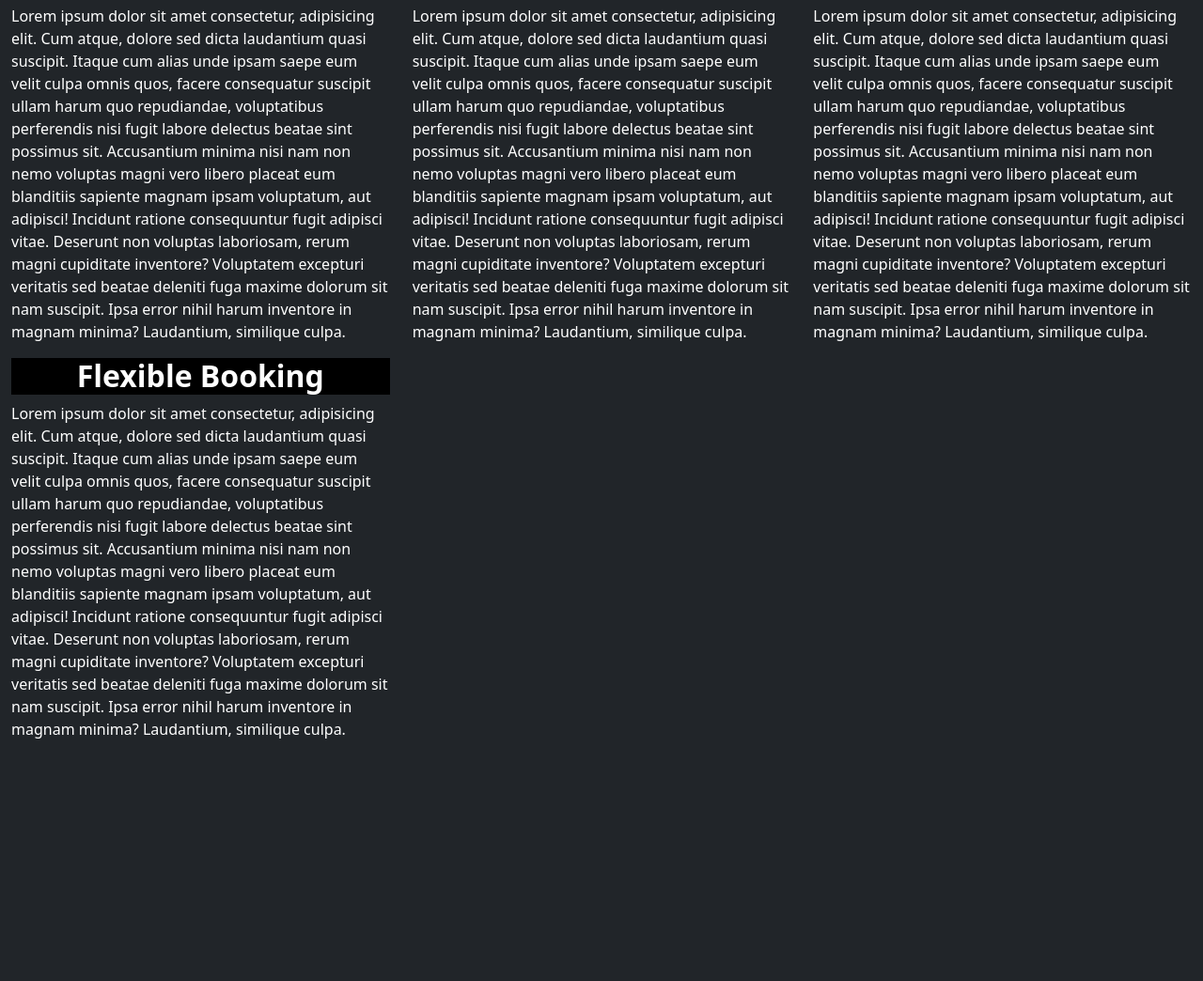
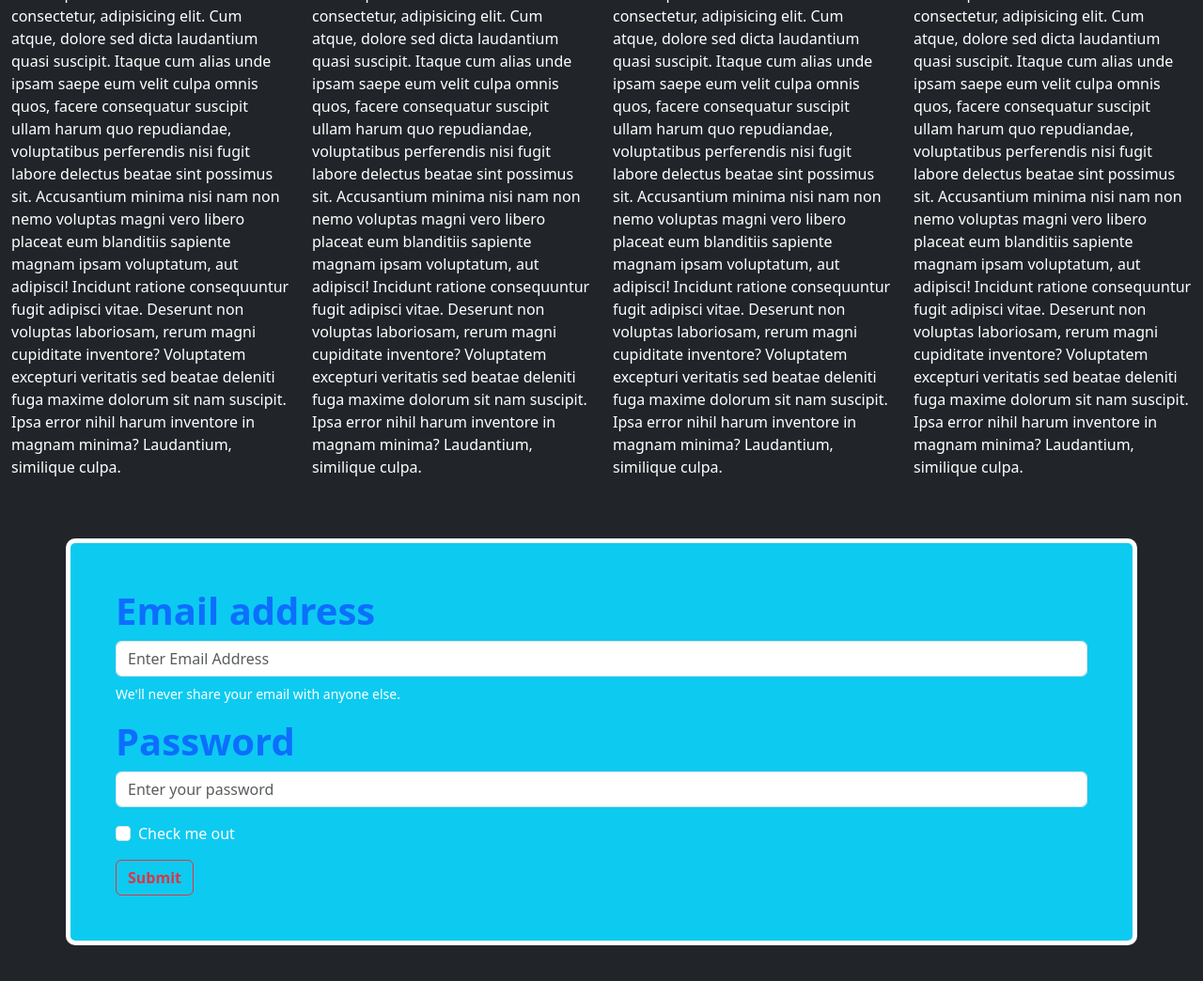
Before and after one commit to Udaypunia9027/bootstrap-project, a website: page index.html in a window 1280 px wide. Shown: the part 1860-2904 px from the top of the page at 94% size. Before the commit the page ends 2664 px from the top, so only its background shows below. Drawn offline with nearby package versions, Linux system fonts and the light colour scheme.

Commit message:
Form added

```diff
--- a/index.html
+++ b/index.html
@@ -26,7 +26,6 @@
   <div class="bg-primary p-4">
     <h1 class="text-white text-capitalize text-center fw-bolder fst-italic">Bootstrap Mastery V5.3.8</h1>
   </div>
-  colors
   <div class="text-center mx-auto mt-5 pt-5" style=" height: 500px; width: 500px; background-color: wheat;">
     <h1 class="text-primary text-center ">Primary</h1>
     <h1 class="text-secondary text-center">Secondary</h1>
@@ -52,7 +51,7 @@
   <div class=" container-fluid">
     <h1 class="display-1 text-center bg-warning m-3">Features</h1>
     <div class="row">
-      <div class="col-12   col-md-6 col-lg-4">
+      <div class="col-12   col-md-6 col-lg-3">
         <h2 class="text-center fw-bolder bg-black">Flexible Booking</h2>
         <p>Lorem ipsum dolor sit amet consectetur, adipisicing elit. Cum atque, dolore sed dicta laudantium quasi
           suscipit. Itaque cum alias unde ipsam saepe eum velit culpa omnis quos, facere consequatur suscipit ullam
@@ -64,7 +63,7 @@
           cupiditate inventore? Voluptatem excepturi veritatis sed beatae deleniti fuga maxime dolorum sit nam suscipit.
           Ipsa error nihil harum inventore in magnam minima? Laudantium, similique culpa.</p>
       </div>
-      <div class="col-12   col-md-6 col-lg-4">
+      <div class="col-12   col-md-6 col-lg-3">
         <h2 class="text-center fw-bolder bg-black">Flexible Booking</h2>
         <p>Lorem ipsum dolor sit amet consectetur, adipisicing elit. Cum atque, dolore sed dicta laudantium quasi
           suscipit. Itaque cum alias unde ipsam saepe eum velit culpa omnis quos, facere consequatur suscipit ullam
@@ -76,7 +75,7 @@
           cupiditate inventore? Voluptatem excepturi veritatis sed beatae deleniti fuga maxime dolorum sit nam suscipit.
           Ipsa error nihil harum inventore in magnam minima? Laudantium, similique culpa.</p>
       </div>
-      <div class="col-12   col-md-6 col-lg-4">
+      <div class="col-12   col-md-6 col-lg-3">
         <h2 class="text-center fw-bolder bg-black">Flexible Booking</h2>
         <p>Lorem ipsum dolor sit amet consectetur, adipisicing elit. Cum atque, dolore sed dicta laudantium quasi
           suscipit. Itaque cum alias unde ipsam saepe eum velit culpa omnis quos, facere consequatur suscipit ullam
@@ -88,7 +87,7 @@
           cupiditate inventore? Voluptatem excepturi veritatis sed beatae deleniti fuga maxime dolorum sit nam suscipit.
           Ipsa error nihil harum inventore in magnam minima? Laudantium, similique culpa.</p>
       </div>
-      <div class="col-12   col-md-6 col-lg-4">
+      <div class="col-12   col-md-6 col-lg-3">
         <h2 class="text-center fw-bolder bg-black">Flexible Booking</h2>
         <p>Lorem ipsum dolor sit amet consectetur, adipisicing elit. Cum atque, dolore sed dicta laudantium quasi
           suscipit. Itaque cum alias unde ipsam saepe eum velit culpa omnis quos, facere consequatur suscipit ullam
@@ -103,6 +102,24 @@
     </div>
   </div>
 
+<div class="container my-5 p-5 bg-info" style="border: 5px solid white; border-radius: 10px; ">
+    <form>
+    <div class="mb-3">
+      <label for="exampleInputEmail1" class="form-label text-primary fw-bolder display-6">Email address</label>
+      <input type="email" class="form-control" id="exampleInputEmail1" aria-describedby="emailHelp " placeholder="Enter Email Address">
+      <div id="emailHelp" class="form-text text-white my-2">We'll never share your email with anyone else.</div>
+    </div>
+    <div class="mb-3">
+      <label for="exampleInputPassword1" class="form-label text-primary fw-bolder display-6" >Password</label>
+      <input type="password" class="form-control" id="exampleInputPassword1" placeholder="Enter your password">
+    </div>
+    <div class="mb-3 form-check">
+      <input type="checkbox" class="form-check-input" id="exampleCheck1" >
+      <label class="form-check-label" for="exampleCheck1">Check me out</label>
+    </div>
+    <button type="submit" class="btn btn-outline-danger fw-bolder">Submit</button>
+  </form>
+</div>
   <script src="https://cdn.jsdelivr.net/npm/bootstrap@5.3.2/dist/js/bootstrap.bundle.min.js"></script>
 </body>
 
```
